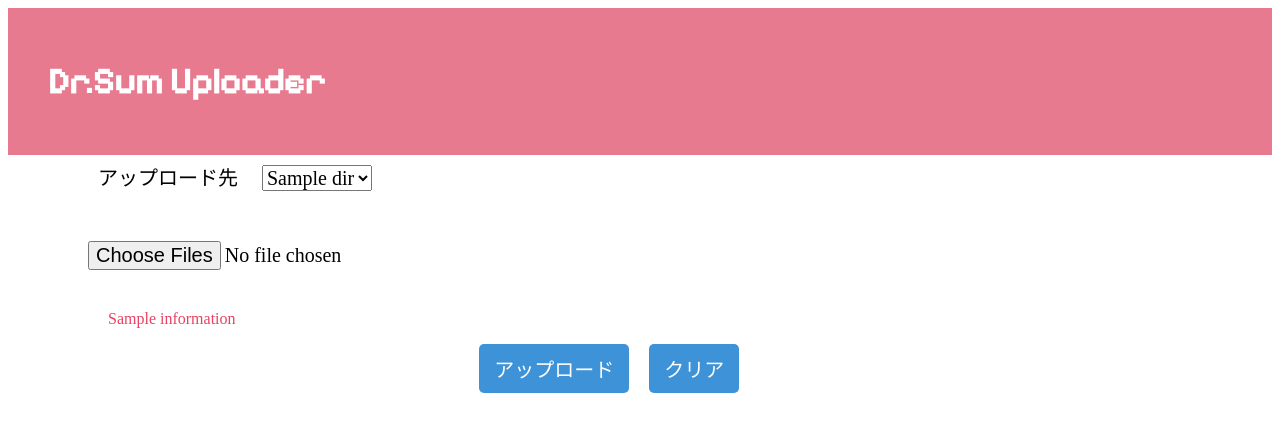
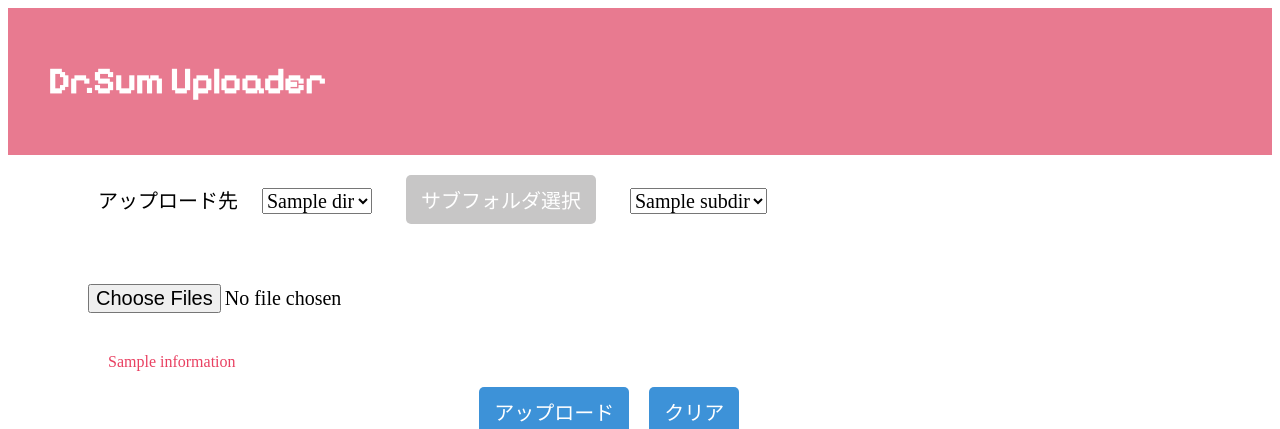
Before and after one commit to s-kanada/dsc-uploader, a Django app: template uploader/templates/uploader/upload.html in a window 1280 px wide. Shown: the top 429 px of the page. Run offline with Django 4.2, Linux system fonts and the light colour scheme; the template is opened without the code that fills it: most values are stand-ins (such as "Sample title", 1, 10 or a date in 2020); some libraries are stand-ins or nearby versions; some web fonts are replaced.

Commit message:
サブフォルダ選択機能追加

```diff
--- a/uploader/static/css/uploader.css
+++ b/uploader/static/css/uploader.css
@@ -94,6 +94,10 @@
     color: #e94162;
     padding-left: 20px;
 }
+.subsel {
+    background-color: #c7c6c6;
+    margin: 20px;
+}
 
 button {
     font-size: 20px;
--- a/uploader/templates/uploader/upload.html
+++ b/uploader/templates/uploader/upload.html
@@ -11,6 +11,15 @@
             {% for folder_name in dir_list %}
                 <option value="{{ folder_name }}"
                     {% if folder_name == request.session.last_selected_folder %} selected {% endif %}>
+                    {{ folder_name }}
+                </option>
+            {% endfor %}
+            </select>
+            <button type="submit" name="action" value="subsel" class="subsel">サブフォルダ選択</button>
+            <select name="subfolder_select" id="subfolder_select" class="subform-control">
+                {% for folder_name in subdir_list %}
+                <option value="{{ folder_name }}"
+                    {% if folder_name == request.session.last_selected_subfolder %} selected {% endif %}>
                     {{ folder_name }}
                 </option>
             {% endfor %}
--- a/uploader/views/upload_file.py
+++ b/uploader/views/upload_file.py
@@ -24,12 +24,26 @@
 
     response = requests.post(url, json=json_data, auth=auth)
 
-    if response.status_code == 200:
+    if response.text and response.status_code == 200:
         data = response.json()
         folder_names = [item["name"] for item in data if item["type"] == "dir"]
         return folder_names
     else:
         return []
+
+def subdir_list(selected_folder):
+    url = GETLIST_URL
+    json_data = {'dir_path': f"{DIR_PATH}{selected_folder}"}
+    auth = (USERNAME, PASSWORD)
+
+    response = requests.post(url, json=json_data, auth=auth)
+    if response.text and response.status_code == 200:
+        data = response.json()
+        subfolder = [item["name"] for item in data if item["type"] == "dir" and item["name"] != "インポート済"]
+        subfolder.insert(0, '--')
+        return subfolder
+    else:
+        return ['--']
 
 def upload_file(request):
     success_message = None
@@ -45,6 +59,11 @@
     folder_names = dir_list()
     selected_folder = request.POST.get('folder_select')
     request.session['last_selected_folder'] = selected_folder
+    subfolders = subdir_list(selected_folder)
+    selected_subfolder = request.POST.get('subfolder_select')
+    if selected_subfolder != "--":
+        request.session['last_selected_subfolder'] = selected_subfolder
+        selected_folder = f"{selected_folder}/{selected_subfolder}"
 
     form = FileUploadForm()
 
@@ -117,4 +136,4 @@
     else:
         pass
 
-    return render(request, 'uploader/upload.html', {'form': form, 'dir_list': folder_names, 'information': information})
+    return render(request, 'uploader/upload.html', {'form': form, 'dir_list': folder_names, 'subdir_list': subfolders, 'information': information})
```
